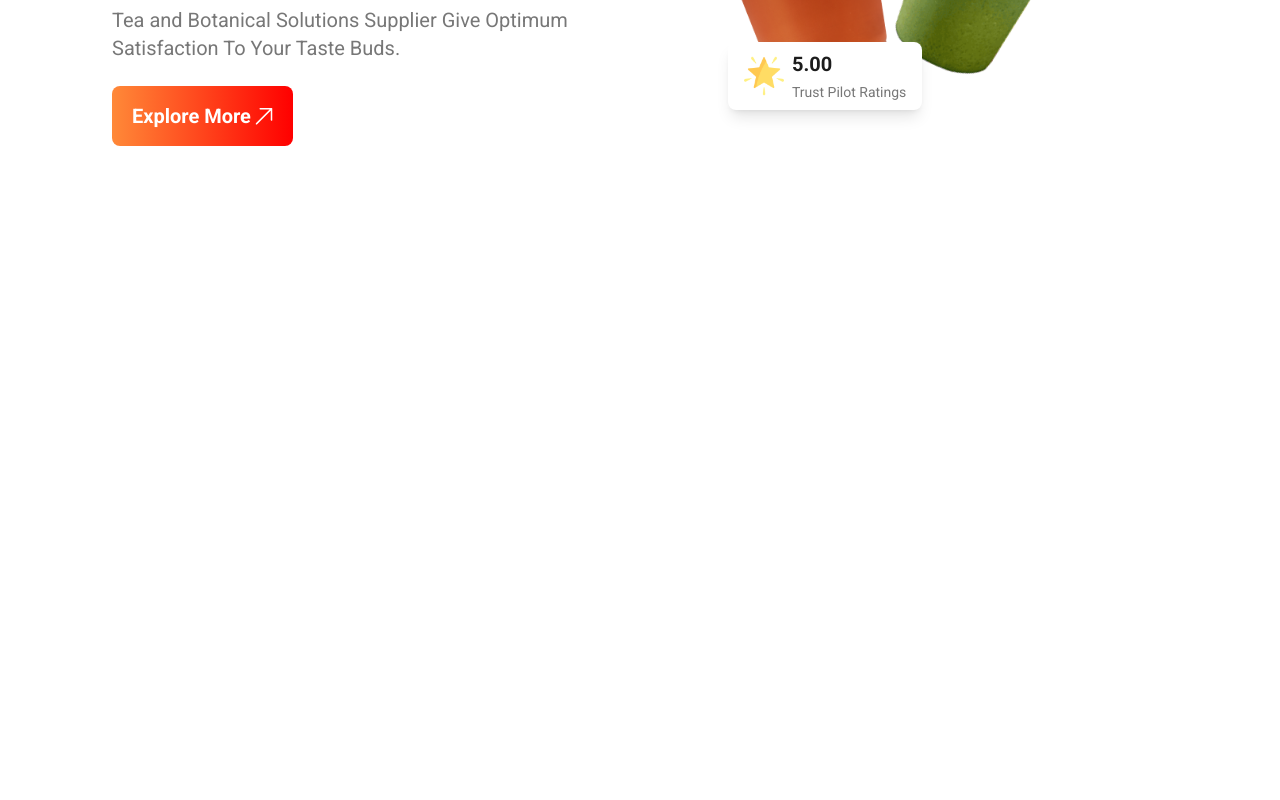
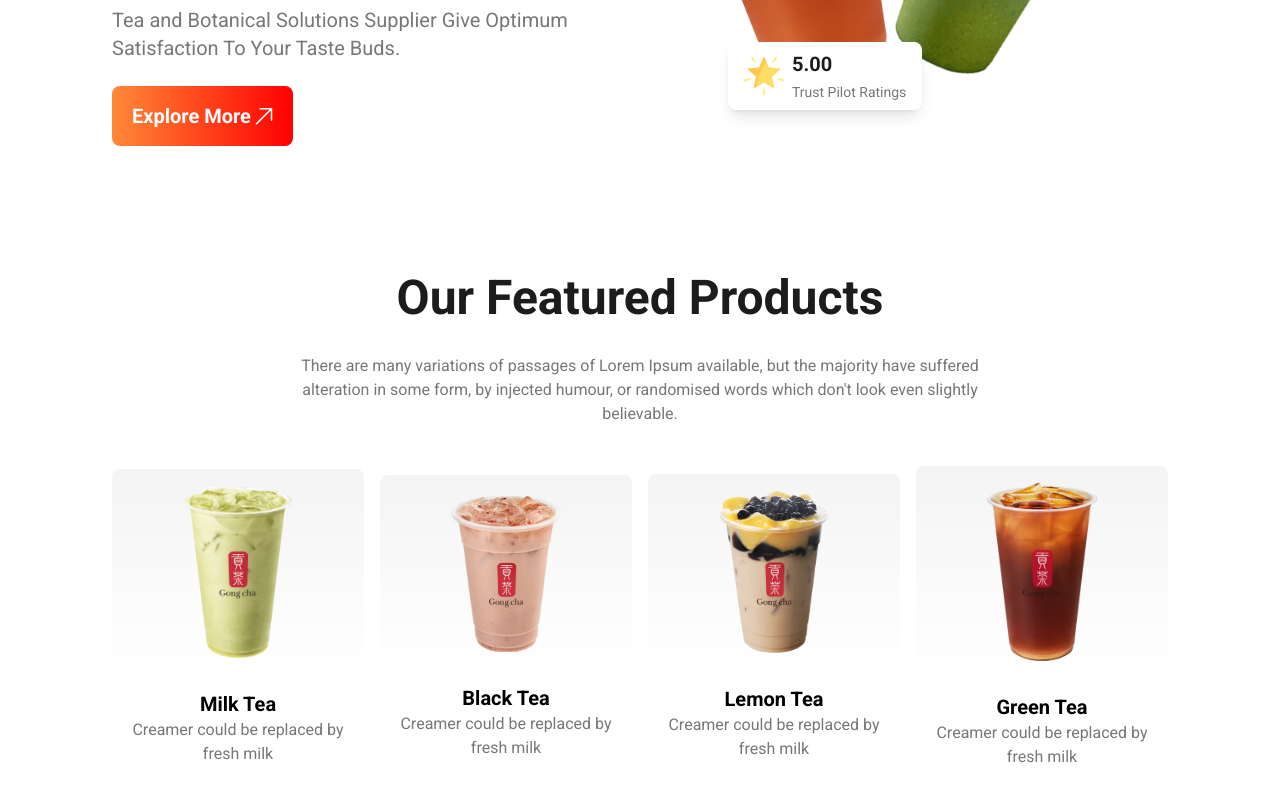
Before and after one commit to MostafizurRahman199/tea_house, a website: page index.html in a window 1280 px wide. Shown: the part 354-1154 px from the top of the page. Before the commit the page ends 800 px from the top, so only its background shows below. Drawn offline with nearby package versions, Linux system fonts and the light colour scheme.

Commit message:
product section done

```diff
--- a/index.html
+++ b/index.html
@@ -69,6 +69,59 @@ justify-center items-center  py-12">
         </div>
     </div>
 </header>
+
+<section class="products space-y-10 my-20">
+  <div class="product_content flex flex-col justify-end items-center gap-8 ">
+    <h1 class="text-3xl sm:text-5xl font-bold font_1 text-[#1C1C1C]">Our Featured Products</h1>
+    <p class="text-center text-base text-[#777777] w-full md:w-2/3">There are many variations of passages of Lorem Ipsum available, but the majority have suffered alteration in some form, by injected humour, or randomised words which don't look even slightly believable. </p>
+  </div>
+
+
+  <div class="product_card_parent grid grid-cols-1 sm:grid-cols-2 lg:grid-cols-4 gap-4">
+    <div class="card flex flex-col justify-center items-center">
+      <div class="card_img rounded-lg bg-gradient-to-b flex justify-center items-center p-4 w-full from-[#F4F4F4] to-[#F4F4F4 ]">
+        <img class="w-2/4" src="./images/tea-1.png" alt="">
+      </div>
+      <div class="card_content flex flex-col justify-end items-center p-4">
+        <h4 class="text-xl font-bold font_1">Milk Tea</h4>
+        <P class="text-center text-[#777777] text-base">Creamer could be replaced by fresh milk</P>
+
+      </div>
+    </div>
+
+    <div class="card flex flex-col justify-center items-center">
+      <div class="card_img rounded-lg bg-gradient-to-b flex justify-center items-center p-4 w-full from-[#F4F4F4] to-[#F4F4F4 ]">
+        <img class="w-2/4" src="./images/tea-2.png" alt="">
+      </div>
+      <div class="card_content flex flex-col justify-end items-center p-4">
+        <h4 class="text-xl font-bold font_1">Black Tea</h4>
+        <P class="text-center text-[#777777] text-base">Creamer could be replaced by fresh milk</P>
+
+      </div>
+    </div>
+    <div class="card flex flex-col justify-center items-center">
+      <div class="card_img rounded-lg bg-gradient-to-b flex justify-center items-center p-4 w-full from-[#F4F4F4] to-[#F4F4F4 ]">
+        <img class="w-2/4" src="./images/tea-3.png" alt="">
+      </div>
+      <div class="card_content flex flex-col justify-end items-center p-4">
+        <h4 class="text-xl font-bold font_1">Lemon Tea</h4>
+        <P class="text-center text-[#777777] text-base">Creamer could be replaced by fresh milk</P>
+
+      </div>
+    </div>
+    <div class="card flex flex-col justify-center items-center">
+      <div class="card_img rounded-lg bg-gradient-to-b flex justify-center items-center p-4 w-full from-[#F4F4F4] to-[#F4F4F4 ]">
+        <img class="w-2/4" src="./images/tea-4.png" alt="">
+      </div>
+      <div class="card_content flex flex-col justify-end items-center p-4">
+        <h4 class="text-xl font-bold font_1">Green Tea</h4>
+        <P class="text-center text-[#777777] text-base">Creamer could be replaced by fresh milk</P>
+
+      </div>
+    </div>
+
+  </div>
+</section>
 </main>
   </body>
 </html>
```
